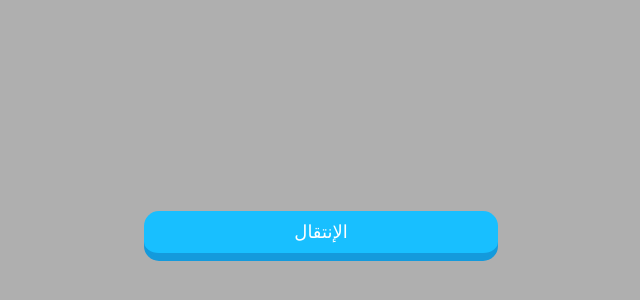
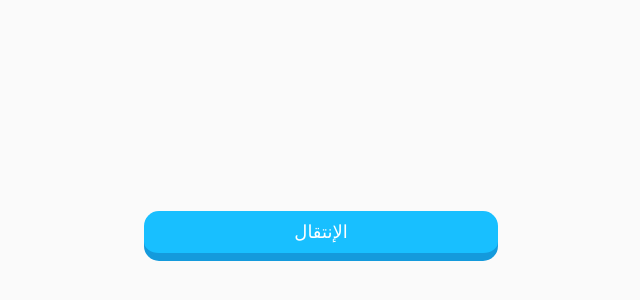
Before and after one commit to Omar-Faroog/Button, a plain HTML site: page index.html in a window 1280 px wide. Shown: the part 166-466 px from the top of the page, without its empty margins (319-959 px from the left). Drawn offline with Linux system fonts and the light colour scheme.

Commit message:
Update index.html

```diff
--- a/index.html
+++ b/index.html
@@ -11,7 +11,7 @@
             display: flex;
             justify-content: center;
             align-items: center;
-            background-color: #AFAFAF; /* تعديل لون الخلفية */
+            background-color: #fafafa; /* تعديل لون الخلفية */
         }
 
         .custom-button-active {
```
